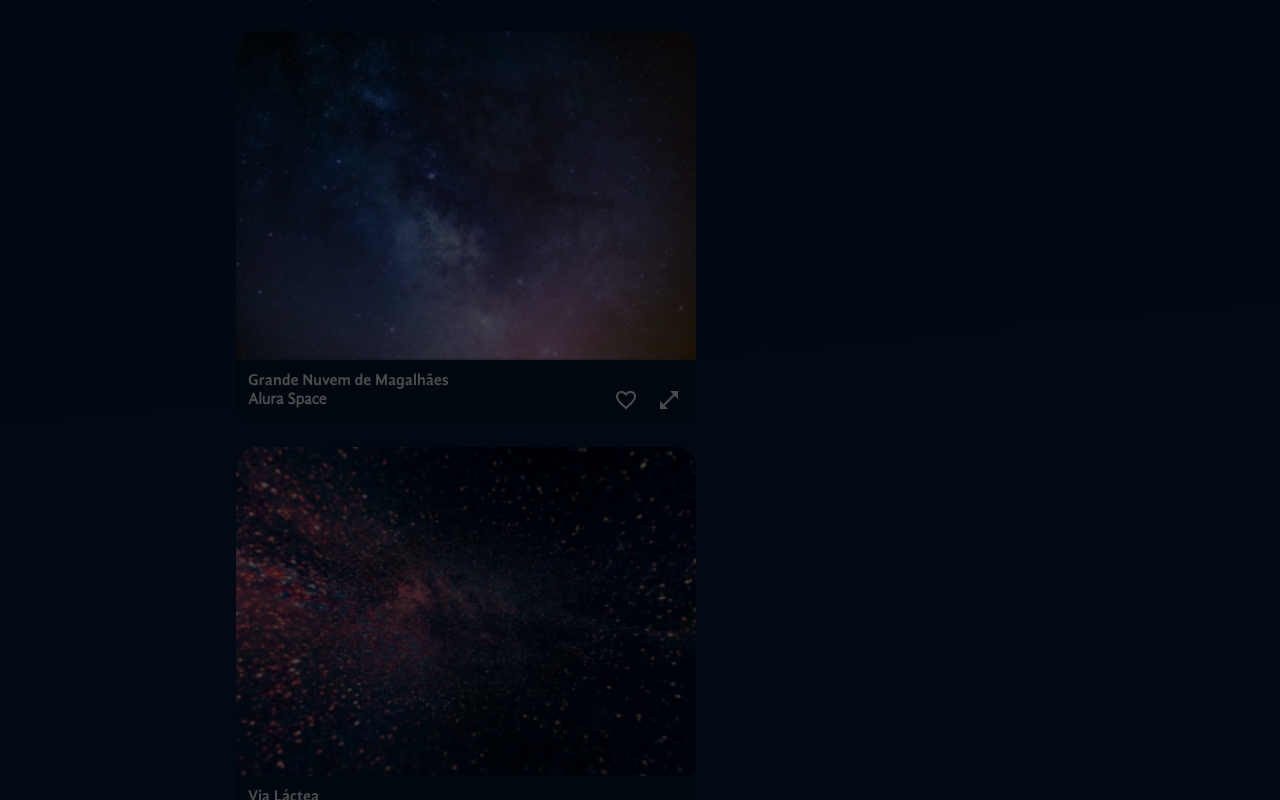
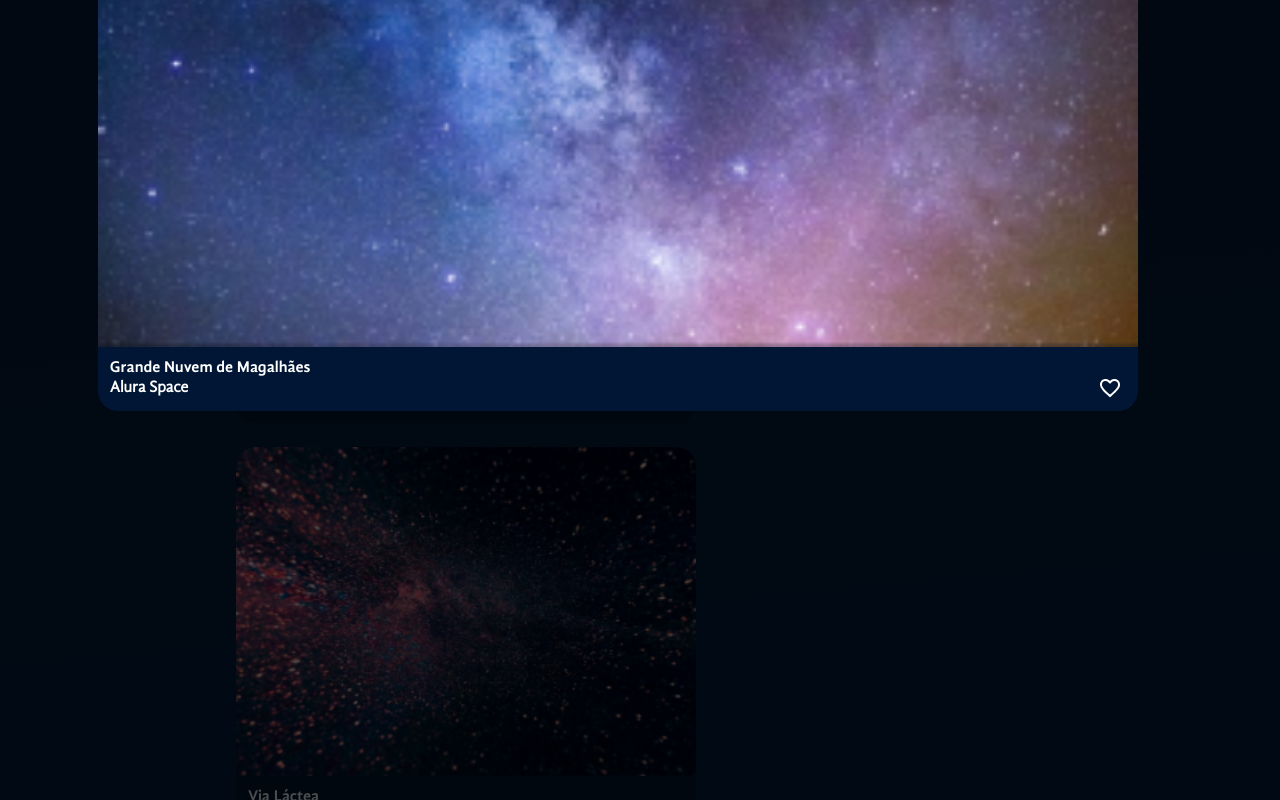
Before and after one commit to noname697/Space-App, a React (Vite) app: page / in a window 1280 px wide. Both pictures are taken after a click on the button 669 px from the left and 1091 px from the top of the page. Shown: the part 691-1491 px from the top of the page. Built offline with nearby package versions, Linux system fonts and the light colour scheme.

Commit message:
Modal style finalizado

```diff
--- a/src/componentes/ModalZoom/index.jsx
+++ b/src/componentes/ModalZoom/index.jsx
@@ -1,5 +1,6 @@
-import styled from "styled-components";
+import { styled } from "styled-components";
 import Imagem from "../Galeria/Imagem";
+import BotaoIcone from "../BotaoIcone";
 
 const Overlay = styled.div`
   background-color: rgba(0, 0, 0, 0.7);
@@ -13,21 +14,35 @@
 const DialogEstilizado = styled.dialog`
   position: absolute;
   top: 294px;
+  background: transparent;
+  padding: 0;
+  border: 0;
+  width: 1156px;
+  display: flex;
+  justify-content: center;
+  form {
+    button {
+      position: relative;
+      top: 20px;
+      right: 60px;
+    }
+  }
 `;
 
-const ModalZoom = ({ foto }) => {
+const ModalZoom = ({ foto, aoFechar }) => {
   return (
     <>
       {foto && (
         <>
-          <Overlay />(
-          <DialogEstilizado open={!!foto}>
+          <Overlay />
+          <DialogEstilizado open={!!foto} onClose={aoFechar}>
             <Imagem foto={foto} expandida={true} />
             <form method="dialog">
-              <button>Close</button>
+              <BotaoIcone formMethod="dialog">
+                <img src="/icones/fechar.png" alt="Icone de fechar" />
+              </BotaoIcone>
             </form>
           </DialogEstilizado>
-          )
         </>
       )}
     </>
```
